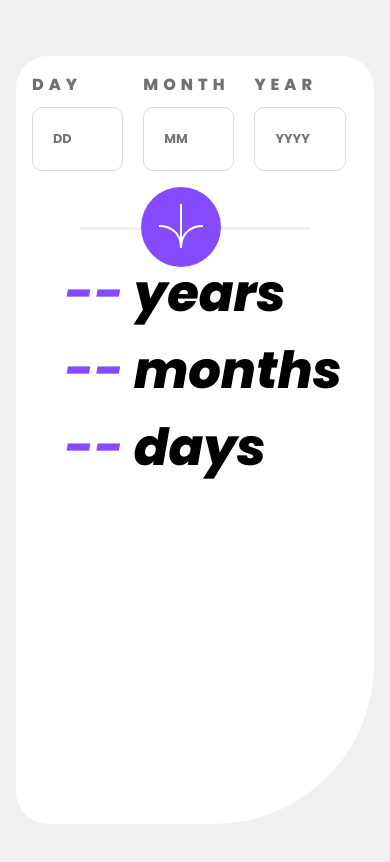
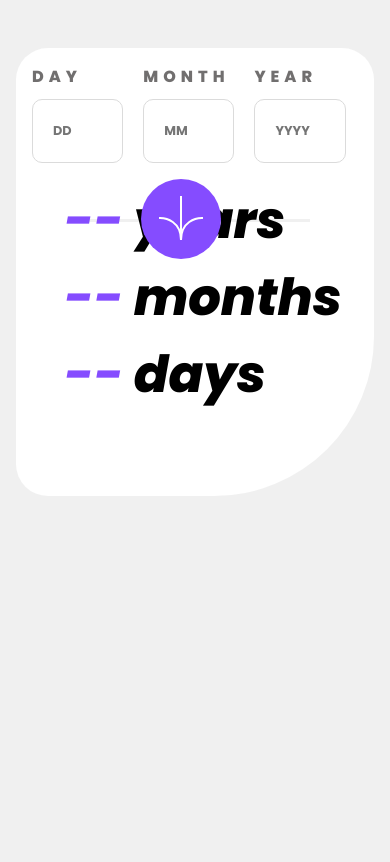
Before and after one commit to austin5141/age-calculator-app-main, a React (Vite) app: page / in a window 390 px wide. Shown: the top 862 px of the page. Built offline with nearby package versions, Linux system fonts and the light colour scheme.

Commit message:
Update App.css

```diff
--- a/src/App.css
+++ b/src/App.css
@@ -14,7 +14,7 @@ body {
 .container {
   background-color:hsl(0, 0%, 100%);
   max-width:60rem;
-  height:48rem;
+  height:42rem;
   margin:6rem auto;
   border-radius:2rem 2rem 10rem 2rem;
 }
@@ -22,7 +22,7 @@ body {
 .results {
   padding-left:3rem;
   position:relative;
-  bottom:15px;
+  bottom:80px;
 }
 
 .inputs {
@@ -112,7 +112,8 @@ strong {
 
 @media(max-width:720px) {
   .container {
-    margin:3.5rem 1rem;
+    height:28rem;
+    margin:3rem 1rem;
   }
   h2 {
     font-size:3.2rem;
```
